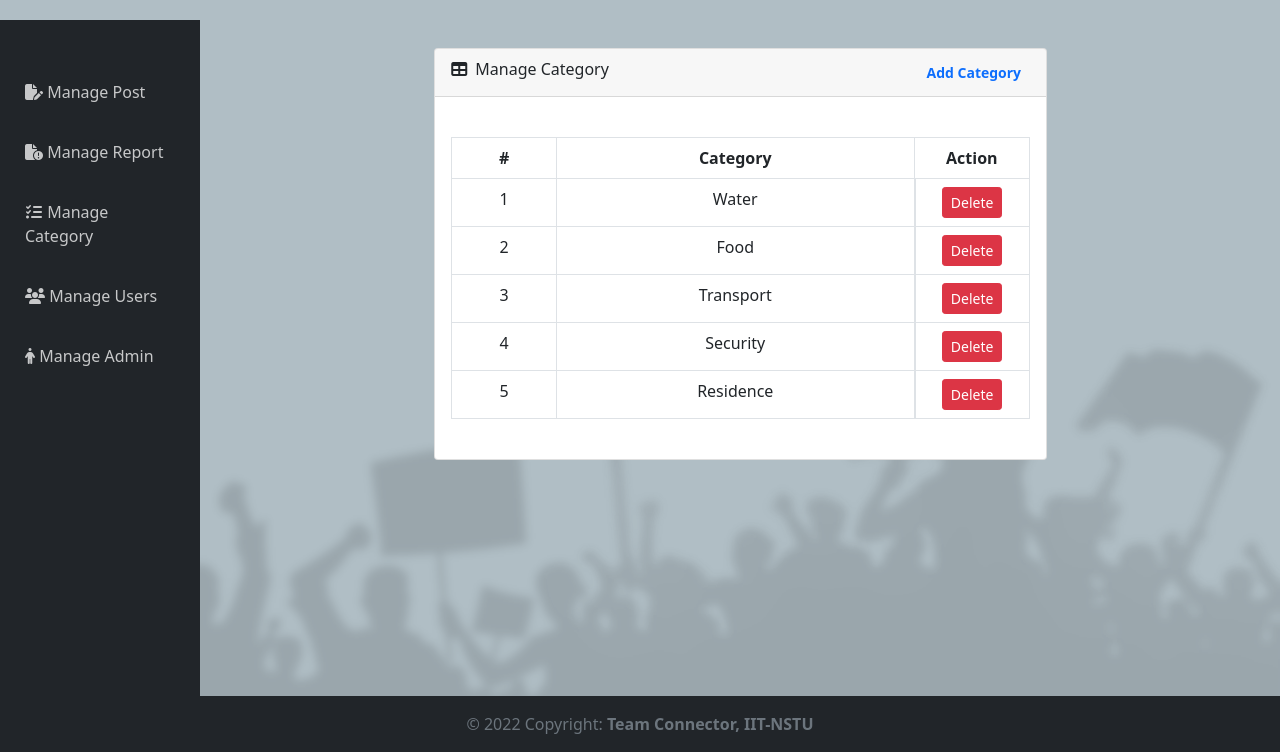
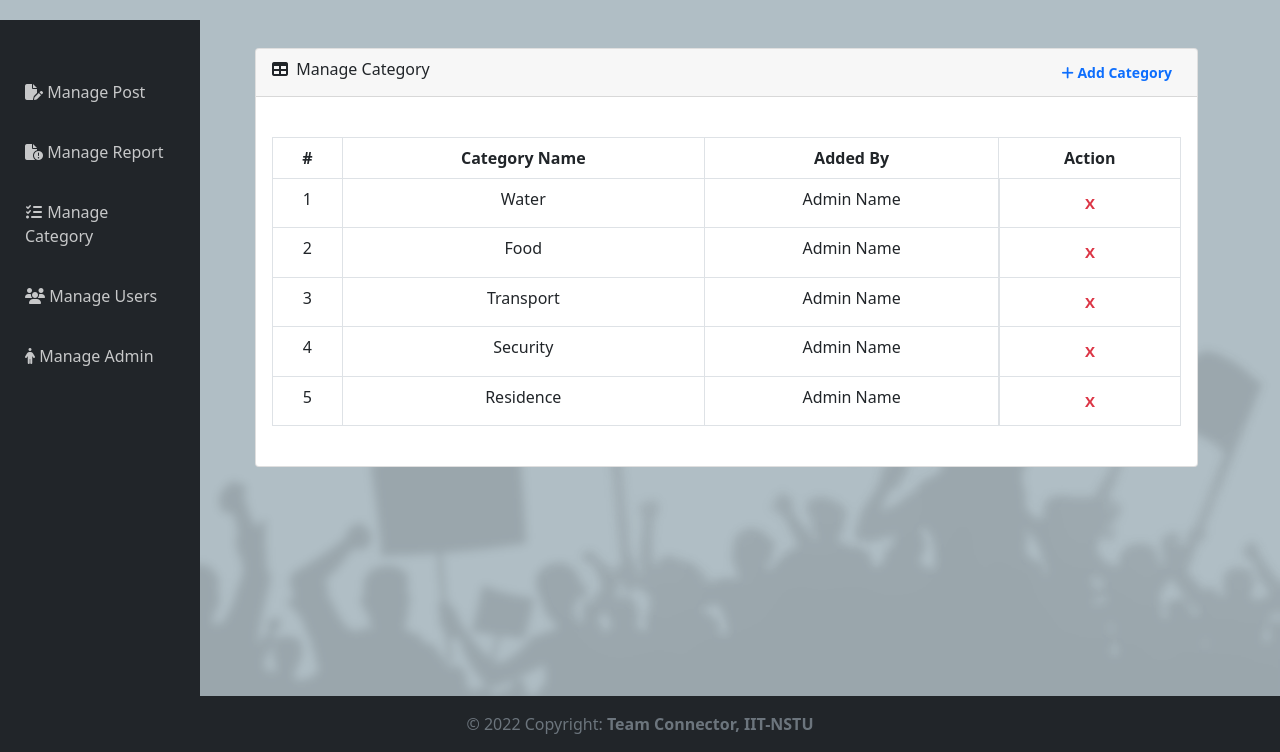
Before and after one commit to IIT-NSTU/project-ovijog, a PHP site: page /ovijog/admins/manageCategory in a window 1280 px wide. Shown: the part 64-816 px from the top of the page. Run offline with PHP 8.4, Linux system fonts and the light colour scheme; some libraries are stand-ins or nearby versions.

Commit message:
Admin Post, Category Manage

```diff
--- a/app/controllers/AdminsController.php
+++ b/app/controllers/AdminsController.php
@@ -68,14 +68,4 @@ class AdminsController extends Controller
 
         $this->view('/admins/manageAdmin', $data);
     }
-
-    public function addCategory()
-    {
-
-        $data = [
-            'title' => SITENAME,
-        ];
-
-        $this->view('/admins/addCategory', $data);
-    }
 }
--- a/app/views/admins/manageCategory.php
+++ b/app/views/admins/manageCategory.php
@@ -27,14 +27,14 @@
 
 <body>
     <div class="main py-5" style="margin-left:173px;">
-        <div class="card" style="width: 65%; margin-left:19%;">
+        <div class="card" style="width: 100%;">
             <div class="card-header">
                 <div class="row">
                     <div class="col col-md-6">
                         <i class="fas fa-table me-1"></i> <span class="table-head">Manage Category</span>
                     </div>
                     <div class="col col-md-6" align="right">
-                        <button class="btn btn-sm text-primary" data-bs-toggle="modal" data-bs-target="#addCategoryModal"><b>Add Category</b>
+                        <button class="btn btn-sm text-primary" data-bs-toggle="modal" data-bs-target="#addCategoryModal"><b><i class="fa-solid fa-plus"></i> Add Category</b>
                         </button>
                     </div>
                 </div>
@@ -44,7 +44,8 @@
                     <thead>
                         <tr class="text-center">
                             <th>#</th>
-                            <th>Category</th>
+                            <th>Category Name</th>
+                            <th>Added By</th>
                             <th style="width: 20%;">Action</th>
                         </tr>
                     </thead>
@@ -52,27 +53,32 @@
                         <tr class="text-center">
                             <td>1</td>
                             <td>Water</td>
-                            <td class="d-flex justify-content-around"><button class="btn btn-sm btn-danger">Delete</button></td>
+                            <td>Admin Name</td>
+                            <td class="d-flex justify-content-around"><button title="Delete Post" class="btn btn-sm text-danger" style="font-size: 15px;"><b>X</b></button></td>
                         </tr>
                         <tr class="text-center">
                             <td>2</td>
                             <td>Food</td>
-                            <td class="d-flex justify-content-around"><button class="btn btn-sm btn-danger">Delete</button></td>
+                            <td>Admin Name</td>
+                            <td class="d-flex justify-content-around"><button title="Delete Post" class="btn btn-sm text-danger" style="font-size: 15px;"><b>X</b></button></td>
                         </tr>
                         <tr class="text-center">
                             <td>3</td>
                             <td>Transport</td>
-                            <td class="d-flex justify-content-around"><button class="btn btn-sm btn-danger">Delete</button></td>
+                            <td>Admin Name</td>
+                            <td class="d-flex justify-content-around"><button title="Delete Post" class="btn btn-sm text-danger" style="font-size: 15px;"><b>X</b></button></td>
                         </tr>
                         <tr class="text-center">
                             <td>4</td>
                             <td>Security</td>
-                            <td class="d-flex justify-content-around"><button class="btn btn-sm btn-danger">Delete</button></td>
+                            <td>Admin Name</td>
+                            <td class="d-flex justify-content-around"><button title="Delete Post" class="btn btn-sm text-danger" style="font-size: 15px;"><b>X</b></button></td>
                         </tr>
                         <tr class="text-center">
                             <td>5</td>
                             <td>Residence</td>
-                            <td class="d-flex justify-content-around"><button class="btn btn-sm btn-danger">Delete</button></td>
+                            <td>Admin Name</td>
+                            <td class="d-flex justify-content-around"><button title="Delete Post" class="btn btn-sm text-danger" style="font-size: 15px;"><b>X</b></button></td>
                         </tr>
                     </tbody>
                 </table>
```
Also changed, not shown: app/views/admins/addCategory.php (deleted, +0 -27 lines), app/views/admins/managePost.php (+5 -5 lines).
